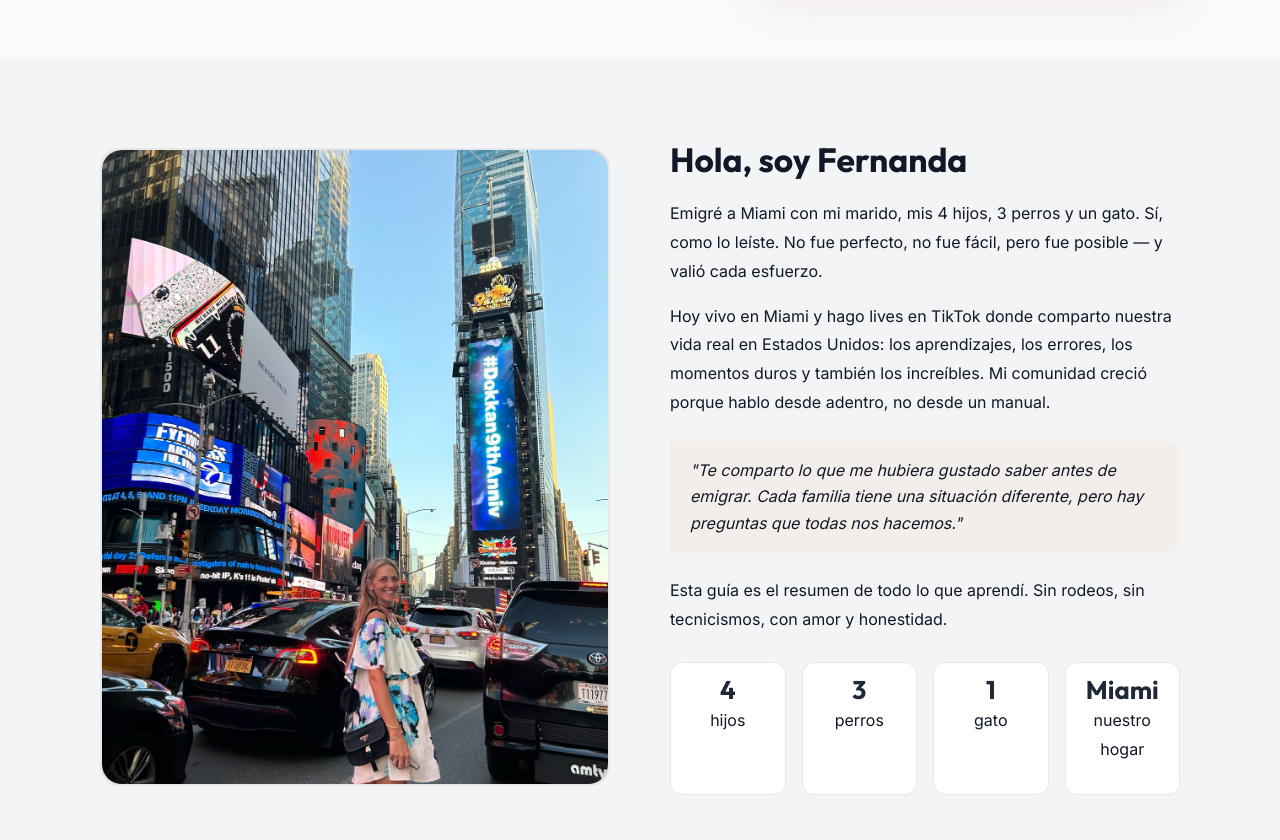
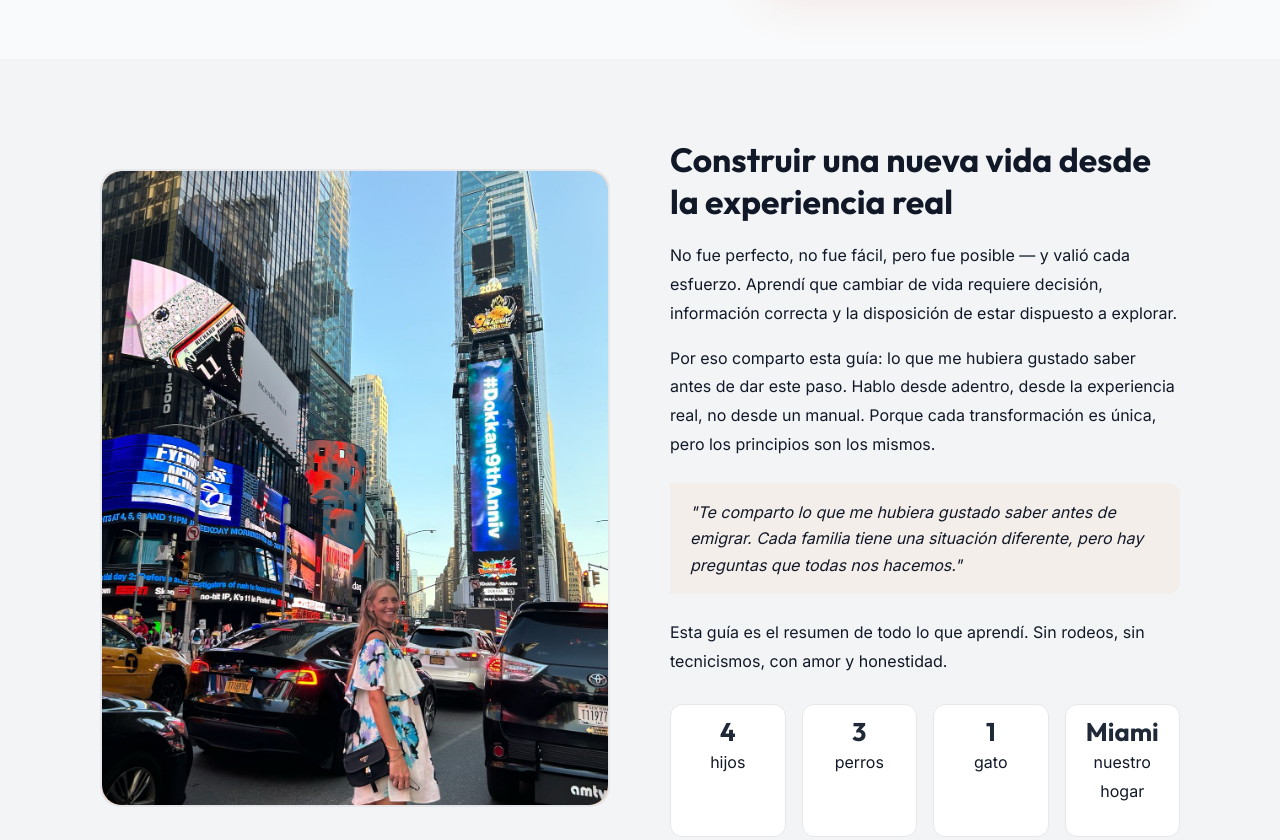
Before and after one commit to Cremaschis/ferxmiami, a plain HTML site: page index.html in a window 1280 px wide. Shown: the part 720-1560 px from the top of the page. Drawn offline with Linux system fonts and the light colour scheme.

Commit message:
Eliminar datos personales: quitar referencias a Miami, emigrar y datos familiares

```diff
--- a/index.html
+++ b/index.html
@@ -3,8 +3,8 @@
 <head>
   <meta charset="UTF-8" />
   <meta name="viewport" content="width=device-width, initial-scale=1.0" />
-  <title>Cómo emigrar a Miami — Guía gratis de Fernanda</title>
-  <meta name="description" content="Descargá la guía gratuita y conocé cómo emigré a Miami con mi marido, 4 hijos, 3 perros y un gato. Experiencia real, desde adentro." />
+  <title>Construir una nueva vida — Guía gratuita</title>
+  <meta name="description" content="Guía gratuita: Construir una nueva vida. Lo que deberías saber antes de comenzar tu propio cambio. Experiencia real, sin filtros." />
   <link rel="canonical" href="https://fernanda-miami.vercel.app" />
   <link rel="preconnect" href="https://fonts.googleapis.com" />
   <link rel="preconnect" href="https://fonts.gstatic.com" crossorigin />
@@ -595,12 +595,12 @@
       </div>
 
       <div class="story-content">
-        <h2>Hola, soy Fernanda</h2>
+        <h2>Construir una nueva vida desde la experiencia real</h2>
         <p>
-          Emigré a Miami con mi marido, mis 4 hijos, 3 perros y un gato. Sí, como lo leíste. No fue perfecto, no fue fácil, pero fue posible — y valió cada esfuerzo.
+          No fue perfecto, no fue fácil, pero fue posible — y valió cada esfuerzo. Aprendí que cambiar de vida requiere decisión, información correcta y la disposición de estar dispuesto a explorar.
         </p>
         <p>
-          Hoy vivo en Miami y hago lives en TikTok donde comparto nuestra vida real en Estados Unidos: los aprendizajes, los errores, los momentos duros y también los increíbles. Mi comunidad creció porque hablo desde adentro, no desde un manual.
+          Por eso comparto esta guía: lo que me hubiera gustado saber antes de dar este paso. Hablo desde adentro, desde la experiencia real, no desde un manual. Porque cada transformación es única, pero los principios son los mismos.
         </p>
         <div class="story-quote">
           "Te comparto lo que me hubiera gustado saber antes de emigrar. Cada familia tiene una situación diferente, pero hay preguntas que todas nos hacemos."
@@ -658,7 +658,7 @@
       <div class="benefit-card">
         <span class="benefit-icon"><svg width="28" height="28" viewBox="0 0 24 24" fill="none" stroke="currentColor" stroke-width="1.6"><path d="M20.84 4.61a5.5 5.5 0 0 0-7.78 0L12 5.67l-1.06-1.06a5.5 5.5 0 0 0-7.78 7.78l1.06 1.06L12 21.23l7.78-7.78 1.06-1.06a5.5 5.5 0 0 0 0-7.78z"/></svg></span>
         <h3>Viajar con mascotas</h3>
-        <p>Documentación, vuelos, veterinarios certificados, y todo lo que aprendí emigrando con 3 perros y un gato desde América Latina.</p>
+        <p>Documentación, vuelos, veterinarios certificados, y cómo llevar a tus compañeros en este nuevo cambio sin complicaciones.</p>
       </div>
       <div class="benefit-card">
         <span class="benefit-icon"><svg width="28" height="28" viewBox="0 0 24 24" fill="none" stroke="currentColor" stroke-width="1.6"><path d="M14 2H6a2 2 0 0 0-2 2v16a2 2 0 0 0 2 2h12a2 2 0 0 0 2-2V8z"/><polyline points="14 2 14 8 20 8"/><line x1="16" y1="13" x2="8" y2="13"/><line x1="16" y1="17" x2="8" y2="17"/></svg></span>
```
